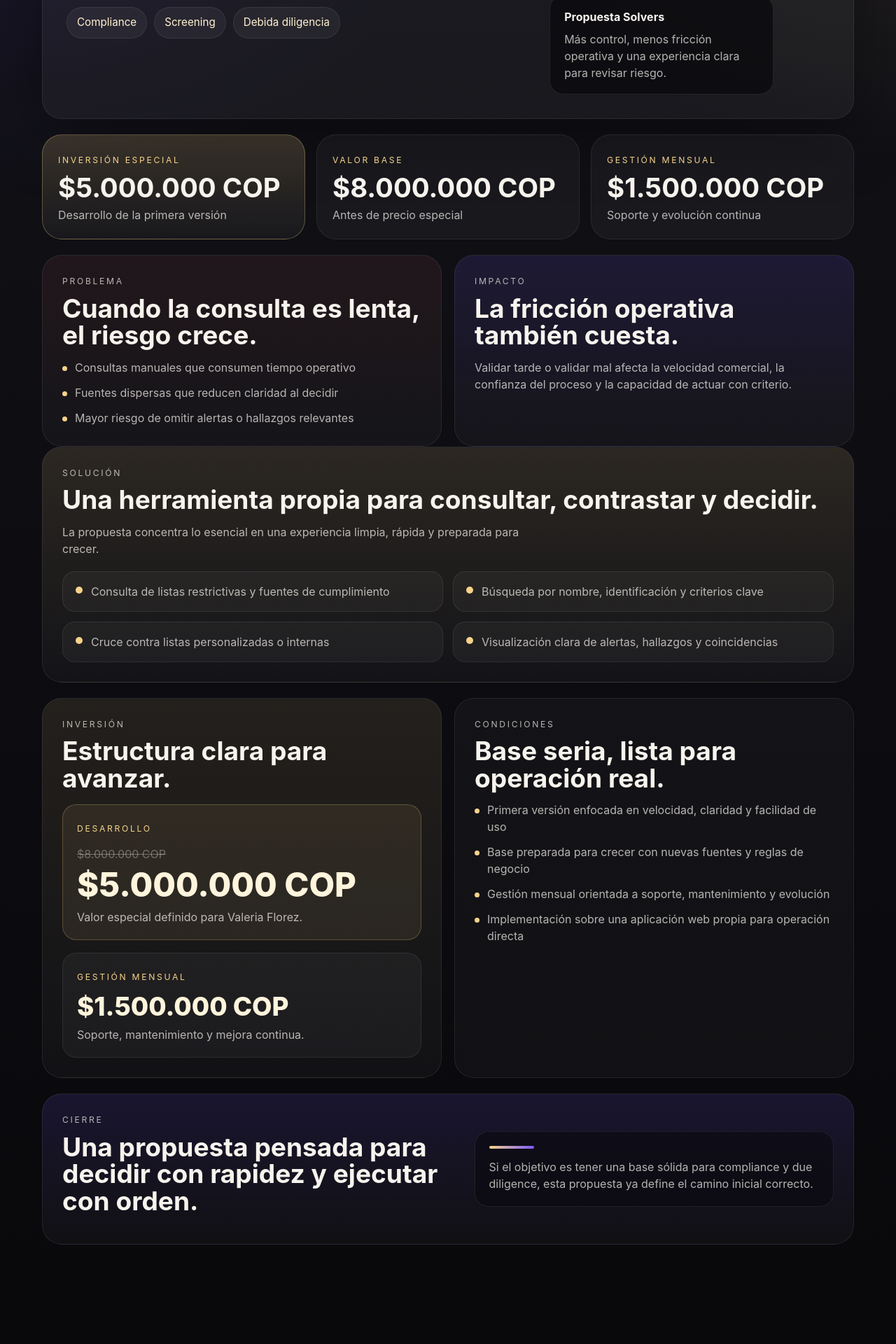
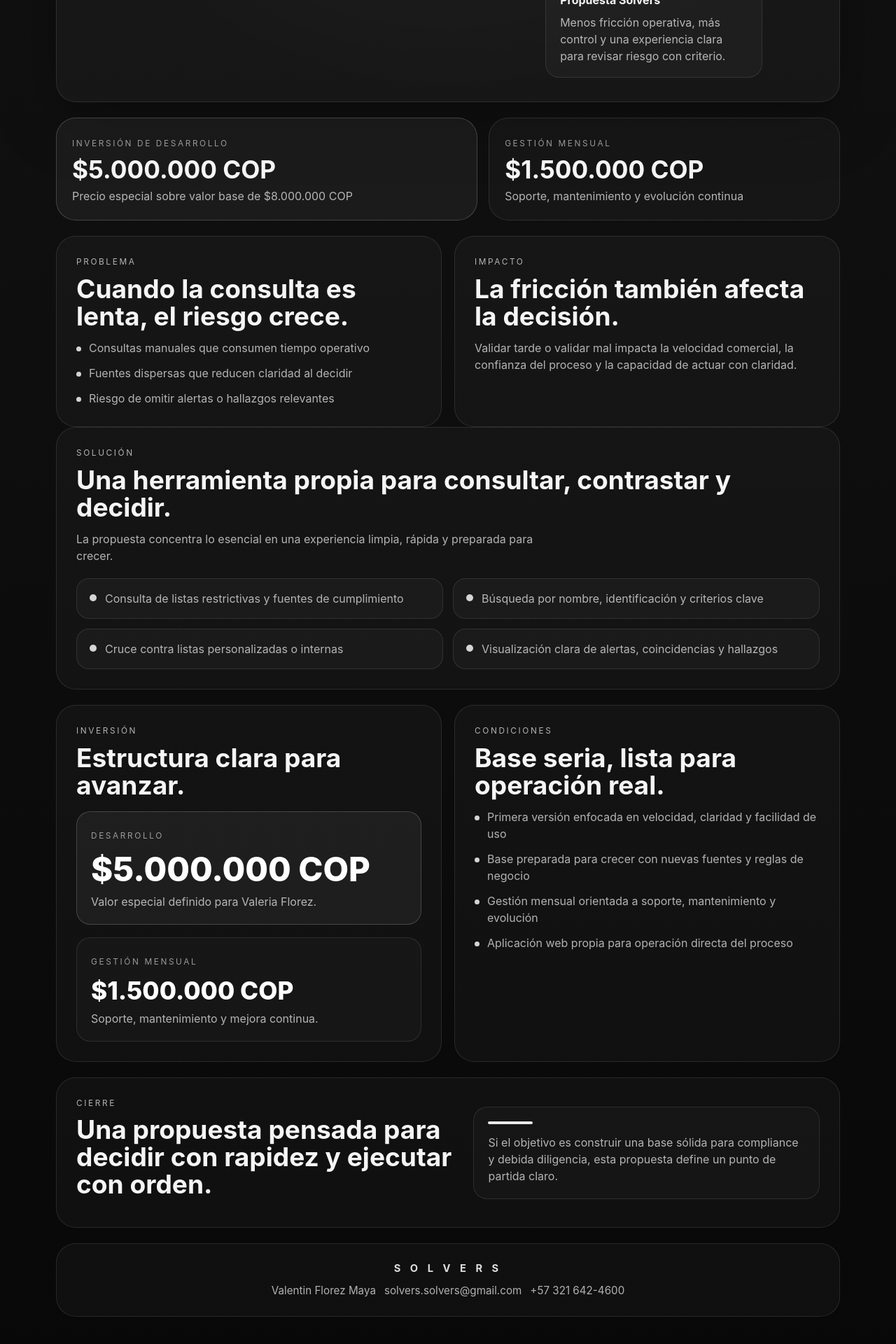
Before and after one commit to silvanasolvers/valeria-florez-compliance-proposal, a React (Vite) app: page / in a window 1280 px wide. Shown: the part 458-2378 px from the top of the page at 70% size. Before the commit the page ends 2308 px from the top, so only its background shows below. Built offline with nearby package versions, Linux system fonts and the light colour scheme.

Commit message:
Refine proposal to Solvers monochrome style

```diff
--- a/src/App.css
+++ b/src/App.css
@@ -2,19 +2,18 @@
   font-family: Inter, system-ui, -apple-system, BlinkMacSystemFont, 'Segoe UI', sans-serif;
   line-height: 1.5;
   font-weight: 400;
-  color: #f7f3ed;
-  background: #09090c;
+  color: #f5f5f5;
+  background: #080808;
   font-synthesis: none;
   text-rendering: optimizeLegibility;
   -webkit-font-smoothing: antialiased;
   -moz-osx-font-smoothing: grayscale;
-  --bg: #09090c;
-  --panel: rgba(255, 255, 255, 0.04);
-  --panel-strong: rgba(255, 255, 255, 0.07);
-  --soft: rgba(247, 243, 237, 0.72);
-  --gold: #f6d38b;
-  --purple: #7c5cff;
-  --red: #ff7a7a;
+  --bg: #080808;
+  --panel: rgba(255, 255, 255, 0.03);
+  --panel-strong: rgba(255, 255, 255, 0.05);
+  --soft: rgba(255, 255, 255, 0.68);
+  --line: rgba(255, 255, 255, 0.1);
+  --line-strong: rgba(255, 255, 255, 0.18);
 }
 
 * {
@@ -31,22 +30,22 @@ body,
 body {
   min-width: 320px;
   background:
-    radial-gradient(circle at top left, rgba(124, 92, 255, 0.16), transparent 28%),
-    radial-gradient(circle at top right, rgba(246, 211, 139, 0.14), transparent 26%),
-    linear-gradient(180deg, #121218 0%, #09090c 100%);
-  color: #f7f3ed;
+    radial-gradient(circle at top, rgba(255, 255, 255, 0.06), transparent 24%),
+    linear-gradient(180deg, #121212 0%, #080808 100%);
+  color: #f5f5f5;
 }
 
 .page {
-  width: min(1160px, calc(100% - 32px));
+  width: min(1120px, calc(100% - 32px));
   margin: 0 auto;
-  padding: 38px 0 72px;
+  padding: 34px 0 72px;
 }
 
 .hero,
 .section-card,
-.summary-card {
-  border: 1px solid rgba(255, 255, 255, 0.08);
+.summary-card,
+.footer-block {
+  border: 1px solid var(--line);
   background: var(--panel);
   border-radius: 28px;
 }
@@ -57,17 +56,17 @@ body {
   gap: 24px;
   align-items: center;
   padding: 34px;
-  box-shadow: 0 24px 90px rgba(0, 0, 0, 0.35);
+  box-shadow: 0 24px 90px rgba(0, 0, 0, 0.32);
 }
 
 .eyebrow,
 .section-kicker,
 .summary-label,
 .price-label {
-  font-size: 0.76rem;
+  font-size: 0.74rem;
   text-transform: uppercase;
   letter-spacing: 0.22em;
-  color: var(--gold);
+  color: rgba(255, 255, 255, 0.56);
 }
 
 h1,
@@ -78,37 +77,21 @@ p {
 
 h1 {
   margin-top: 12px;
-  font-size: clamp(2.8rem, 5.4vw, 5.6rem);
+  font-size: clamp(2.8rem, 5.2vw, 5.4rem);
   line-height: 0.92;
   letter-spacing: -0.055em;
   max-width: 720px;
 }
 
 h1 span {
-  color: var(--gold);
+  color: #ffffff;
 }
 
 .hero-copy {
   margin-top: 18px;
   max-width: 620px;
   color: var(--soft);
-  font-size: 1.07rem;
-}
-
-.hero-tags {
-  display: flex;
-  flex-wrap: wrap;
-  gap: 10px;
-  margin-top: 24px;
-}
-
-.hero-tags span {
-  padding: 10px 14px;
-  border-radius: 999px;
-  background: rgba(255, 255, 255, 0.05);
-  border: 1px solid rgba(255, 255, 255, 0.08);
-  color: #fff1cf;
-  font-size: 0.95rem;
+  font-size: 1.06rem;
 }
 
 .hero-side {
@@ -118,17 +101,17 @@ h1 span {
 }
 
 .hero-graphic {
-  width: min(100%, 360px);
-  filter: drop-shadow(0 0 36px rgba(124, 92, 255, 0.25));
+  width: min(100%, 340px);
+  filter: drop-shadow(0 0 24px rgba(255, 255, 255, 0.08));
 }
 
 .hero-side-card {
   width: 100%;
-  max-width: 320px;
+  max-width: 310px;
   padding: 18px 20px;
   border-radius: 20px;
-  background: rgba(10, 10, 14, 0.76);
-  border: 1px solid rgba(255, 255, 255, 0.09);
+  background: rgba(255, 255, 255, 0.03);
+  border: 1px solid var(--line);
 }
 
 .hero-side-card strong {
@@ -142,9 +125,12 @@ h1 span {
 
 .summary-strip {
   display: grid;
-  grid-template-columns: repeat(3, minmax(0, 1fr));
   gap: 16px;
   margin-top: 22px;
+}
+
+.summary-strip.compact {
+  grid-template-columns: 1.2fr 1fr;
 }
 
 .summary-card {
@@ -154,7 +140,7 @@ h1 span {
 .summary-card strong {
   display: block;
   margin-top: 10px;
-  font-size: clamp(1.5rem, 3vw, 2.4rem);
+  font-size: clamp(1.5rem, 3vw, 2.2rem);
   line-height: 1;
 }
 
@@ -164,8 +150,8 @@ h1 span {
 }
 
 .summary-card.featured {
-  background: linear-gradient(180deg, rgba(246, 211, 139, 0.18), rgba(255, 255, 255, 0.04));
-  border-color: rgba(246, 211, 139, 0.3);
+  border-color: var(--line-strong);
+  background: rgba(255, 255, 255, 0.05);
 }
 
 .content-grid {
@@ -186,22 +172,15 @@ h1 span {
 .section-card h2 {
   margin-top: 10px;
   margin-bottom: 14px;
-  font-size: clamp(1.6rem, 2.9vw, 2.4rem);
+  font-size: clamp(1.6rem, 2.9vw, 2.35rem);
   line-height: 1.04;
 }
 
 .section-card p,
 .section-card li,
-.scope-item p {
+.scope-item p,
+.footer-contact {
   color: var(--soft);
-}
-
-.problem-card {
-  background: linear-gradient(180deg, rgba(255, 122, 122, 0.08), rgba(255, 255, 255, 0.03));
-}
-
-.agitation-card {
-  background: linear-gradient(180deg, rgba(124, 92, 255, 0.14), rgba(255, 255, 255, 0.03));
 }
 
 .problem-card ul,
@@ -228,11 +207,7 @@ h1 span {
   width: 7px;
   height: 7px;
   border-radius: 999px;
-  background: var(--gold);
-}
-
-.solution-block {
-  background: linear-gradient(180deg, rgba(246, 211, 139, 0.13), rgba(255, 255, 255, 0.03));
+  background: rgba(255, 255, 255, 0.82);
 }
 
 .section-intro {
@@ -251,8 +226,8 @@ h1 span {
   gap: 12px;
   padding: 16px 18px;
   border-radius: 18px;
-  background: rgba(255, 255, 255, 0.04);
-  border: 1px solid rgba(255, 255, 255, 0.08);
+  background: rgba(255, 255, 255, 0.03);
+  border: 1px solid var(--line);
 }
 
 .scope-dot {
@@ -260,29 +235,25 @@ h1 span {
   height: 10px;
   margin-top: 0.35rem;
   border-radius: 999px;
-  background: var(--gold);
+  background: rgba(255, 255, 255, 0.82);
   flex-shrink: 0;
-}
-
-.investment-block {
-  background: linear-gradient(180deg, rgba(246, 211, 139, 0.1), rgba(255, 255, 255, 0.03));
-}
-
-.conditions-block {
-  background: rgba(255, 255, 255, 0.03);
 }
 
 .price-panel {
   margin-top: 18px;
   padding: 20px;
   border-radius: 20px;
-  border: 1px solid rgba(255, 255, 255, 0.08);
-  background: rgba(255, 255, 255, 0.04);
+  border: 1px solid var(--line);
+  background: rgba(255, 255, 255, 0.03);
 }
 
 .price-panel.large {
-  border-color: rgba(246, 211, 139, 0.24);
-  background: rgba(246, 211, 139, 0.08);
+  background: rgba(255, 255, 255, 0.05);
+  border-color: var(--line-strong);
+}
+
+.price-panel.subtle {
+  background: rgba(255, 255, 255, 0.025);
 }
 
 .price-stack {
@@ -292,22 +263,16 @@ h1 span {
   margin: 14px 0 10px;
 }
 
-.price-original {
-  color: rgba(247, 243, 237, 0.35);
-  text-decoration: line-through;
-  font-size: 1rem;
-}
-
 .price-current {
   font-size: clamp(1.9rem, 3.7vw, 3rem);
   line-height: 1;
   font-weight: 800;
-  color: #fff4dc;
+  color: #ffffff;
 }
 
 .price-current.compact {
   margin: 14px 0 10px;
-  font-size: clamp(1.55rem, 3vw, 2.3rem);
+  font-size: clamp(1.55rem, 3vw, 2.2rem);
 }
 
 .closing-block {
@@ -316,14 +281,13 @@ h1 span {
   grid-template-columns: 1fr 0.9fr;
   gap: 18px;
   align-items: center;
-  background: linear-gradient(180deg, rgba(124, 92, 255, 0.14), rgba(255, 255, 255, 0.03));
 }
 
 .closing-aside {
   padding: 20px;
   border-radius: 20px;
-  background: rgba(7, 7, 10, 0.5);
-  border: 1px solid rgba(255, 255, 255, 0.08);
+  background: rgba(255, 255, 255, 0.025);
+  border: 1px solid var(--line);
 }
 
 .closing-line {
@@ -331,12 +295,34 @@ h1 span {
   height: 4px;
   border-radius: 999px;
   margin-bottom: 14px;
-  background: linear-gradient(90deg, var(--gold), var(--purple));
+  background: rgba(255, 255, 255, 0.9);
+}
+
+.footer-block {
+  margin-top: 22px;
+  padding: 24px 28px;
+  text-align: center;
+}
+
+.footer-brand {
+  font-size: 0.92rem;
+  letter-spacing: 0.34em;
+  font-weight: 700;
+  color: rgba(255, 255, 255, 0.86);
+}
+
+.footer-contact {
+  margin-top: 10px;
+  display: flex;
+  justify-content: center;
+  flex-wrap: wrap;
+  gap: 12px;
+  font-size: 0.95rem;
 }
 
 @media (max-width: 980px) {
   .hero.enterprise,
-  .summary-strip,
+  .summary-strip.compact,
   .first-grid,
   .second-grid,
   .scope-grid,
@@ -347,13 +333,14 @@ h1 span {
 
 @media (max-width: 720px) {
   .page {
-    width: min(100% - 20px, 1160px);
+    width: min(100% - 20px, 1120px);
     padding: 20px 0 48px;
   }
 
   .hero,
   .section-card,
-  .summary-card {
+  .summary-card,
+  .footer-block {
     padding: 22px;
     border-radius: 20px;
   }
@@ -361,4 +348,9 @@ h1 span {
   h1 {
     font-size: 2.7rem;
   }
+
+  .footer-contact {
+    flex-direction: column;
+    gap: 6px;
+  }
 }
--- a/src/App.tsx
+++ b/src/App.tsx
@@ -3,40 +3,34 @@ import './App.css'
 const problemPoints = [
   'Consultas manuales que consumen tiempo operativo',
   'Fuentes dispersas que reducen claridad al decidir',
-  'Mayor riesgo de omitir alertas o hallazgos relevantes',
+  'Riesgo de omitir alertas o hallazgos relevantes',
 ]
 
 const scopePoints = [
   'Consulta de listas restrictivas y fuentes de cumplimiento',
   'Búsqueda por nombre, identificación y criterios clave',
   'Cruce contra listas personalizadas o internas',
-  'Visualización clara de alertas, hallazgos y coincidencias',
+  'Visualización clara de alertas, coincidencias y hallazgos',
 ]
 
 const conditionPoints = [
   'Primera versión enfocada en velocidad, claridad y facilidad de uso',
   'Base preparada para crecer con nuevas fuentes y reglas de negocio',
   'Gestión mensual orientada a soporte, mantenimiento y evolución',
-  'Implementación sobre una aplicación web propia para operación directa',
+  'Aplicación web propia para operación directa del proceso',
 ]
 
 function OrbitGraphic() {
   return (
     <svg viewBox="0 0 420 420" className="hero-graphic" aria-hidden="true">
-      <defs>
-        <linearGradient id="goldPurple" x1="0%" y1="0%" x2="100%" y2="100%">
-          <stop offset="0%" stopColor="#f6d38b" />
-          <stop offset="100%" stopColor="#7c5cff" />
-        </linearGradient>
-      </defs>
-      <circle cx="210" cy="210" r="148" fill="none" stroke="rgba(255,255,255,0.08)" strokeWidth="1" />
+      <circle cx="210" cy="210" r="148" fill="none" stroke="rgba(255,255,255,0.1)" strokeWidth="1" />
       <circle cx="210" cy="210" r="104" fill="none" stroke="rgba(255,255,255,0.08)" strokeWidth="1" />
-      <circle cx="210" cy="210" r="58" fill="url(#goldPurple)" opacity="0.18" />
-      <circle cx="210" cy="210" r="34" fill="none" stroke="url(#goldPurple)" strokeWidth="4" />
-      <circle cx="210" cy="106" r="10" fill="#f6d38b" />
-      <circle cx="320" cy="210" r="11" fill="#7c5cff" />
-      <circle cx="110" cy="280" r="8" fill="#ff7a7a" />
-      <path d="M210 140v46h44" fill="none" stroke="#f6d38b" strokeWidth="6" strokeLinecap="round" />
+      <circle cx="210" cy="210" r="62" fill="rgba(255,255,255,0.05)" />
+      <circle cx="210" cy="210" r="34" fill="none" stroke="rgba(255,255,255,0.92)" strokeWidth="4" />
+      <circle cx="210" cy="106" r="10" fill="rgba(255,255,255,0.9)" />
+      <circle cx="320" cy="210" r="11" fill="rgba(255,255,255,0.4)" />
+      <circle cx="110" cy="280" r="8" fill="rgba(255,255,255,0.25)" />
+      <path d="M210 140v46h44" fill="none" stroke="rgba(255,255,255,0.9)" strokeWidth="6" strokeLinecap="round" />
     </svg>
   )
 }
@@ -44,7 +38,7 @@ function OrbitGraphic() {
 function App() {
   return (
     <main className="page">
-      <section className="hero enterprise">
+      <section className="hero enterprise mono">
         <div className="hero-main">
           <div className="eyebrow">SOLVERS · PROPUESTA EMPRESARIAL</div>
           <h1>
@@ -54,12 +48,6 @@ function App() {
             Una plataforma web diseñada para centralizar consultas, detectar
             alertas relevantes y facilitar decisiones con más seguridad.
           </p>
-
-          <div className="hero-tags">
-            <span>Compliance</span>
-            <span>Screening</span>
-            <span>Debida diligencia</span>
-          </div>
         </div>
 
         <div className="hero-side">
@@ -67,33 +55,28 @@ function App() {
           <div className="hero-side-card">
             <strong>Propuesta Solvers</strong>
             <p>
-              Más control, menos fricción operativa y una experiencia clara para
-              revisar riesgo.
+              Menos fricción operativa, más control y una experiencia clara para
+              revisar riesgo con criterio.
             </p>
           </div>
         </div>
       </section>
 
-      <section className="summary-strip">
+      <section className="summary-strip compact">
         <div className="summary-card featured">
-          <span className="summary-label">Inversión especial</span>
+          <span className="summary-label">Inversión de desarrollo</span>
           <strong>$5.000.000 COP</strong>
-          <p>Desarrollo de la primera versión</p>
-        </div>
-        <div className="summary-card">
-          <span className="summary-label">Valor base</span>
-          <strong>$8.000.000 COP</strong>
-          <p>Antes de precio especial</p>
+          <p>Precio especial sobre valor base de $8.000.000 COP</p>
         </div>
         <div className="summary-card">
           <span className="summary-label">Gestión mensual</span>
           <strong>$1.500.000 COP</strong>
-          <p>Soporte y evolución continua</p>
+          <p>Soporte, mantenimiento y evolución continua</p>
         </div>
       </section>
 
       <section className="content-grid first-grid">
-        <article className="section-card problem-card">
+        <article className="section-card problem-card mono-card">
           <p className="section-kicker">Problema</p>
           <h2>Cuando la consulta es lenta, el riesgo crece.</h2>
           <ul>
@@ -103,24 +86,24 @@ function App() {
           </ul>
         </article>
 
-        <article className="section-card agitation-card">
+        <article className="section-card agitation-card mono-card">
           <p className="section-kicker">Impacto</p>
-          <h2>La fricción operativa también cuesta.</h2>
+          <h2>La fricción también afecta la decisión.</h2>
           <p>
-            Validar tarde o validar mal afecta la velocidad comercial, la
-            confianza del proceso y la capacidad de actuar con criterio.
+            Validar tarde o validar mal impacta la velocidad comercial, la
+            confianza del proceso y la capacidad de actuar con claridad.
           </p>
         </article>
       </section>
 
-      <section className="section-card solution-block">
+      <section className="section-card solution-block mono-card">
         <p className="section-kicker">Solución</p>
         <h2>Una herramienta propia para consultar, contrastar y decidir.</h2>
         <p className="section-intro">
           La propuesta concentra lo esencial en una experiencia limpia, rápida y
           preparada para crecer.
         </p>
-        <div className="scope-grid">
+        <div className="scope-grid mono-scope">
           {scopePoints.map((item) => (
             <div key={item} className="scope-item">
               <span className="scope-dot" />
@@ -131,27 +114,26 @@ function App() {
       </section>
 
       <section className="content-grid second-grid">
-        <article className="section-card investment-block">
+        <article className="section-card investment-block mono-card">
           <p className="section-kicker">Inversión</p>
           <h2>Estructura clara para avanzar.</h2>
 
-          <div className="price-panel large">
+          <div className="price-panel large mono-panel">
             <span className="price-label">Desarrollo</span>
             <div className="price-stack">
-              <span className="price-original">$8.000.000 COP</span>
               <span className="price-current">$5.000.000 COP</span>
             </div>
             <p>Valor especial definido para Valeria Florez.</p>
           </div>
 
-          <div className="price-panel small">
+          <div className="price-panel small mono-panel subtle">
             <span className="price-label">Gestión mensual</span>
             <div className="price-current compact">$1.500.000 COP</div>
             <p>Soporte, mantenimiento y mejora continua.</p>
           </div>
         </article>
 
-        <article className="section-card conditions-block">
+        <article className="section-card conditions-block mono-card">
           <p className="section-kicker">Condiciones</p>
           <h2>Base seria, lista para operación real.</h2>
           <ul>
@@ -162,19 +144,28 @@ function App() {
         </article>
       </section>
 
-      <section className="section-card closing-block">
+      <section className="section-card closing-block mono-card">
         <div>
           <p className="section-kicker">Cierre</p>
           <h2>Una propuesta pensada para decidir con rapidez y ejecutar con orden.</h2>
         </div>
-        <div className="closing-aside">
+        <div className="closing-aside mono-aside">
           <div className="closing-line" />
           <p>
-            Si el objetivo es tener una base sólida para compliance y due
-            diligence, esta propuesta ya define el camino inicial correcto.
+            Si el objetivo es construir una base sólida para compliance y debida
+            diligencia, esta propuesta define un punto de partida claro.
           </p>
         </div>
       </section>
+
+      <footer className="footer-block">
+        <div className="footer-brand">S O L V E R S</div>
+        <div className="footer-contact">
+          <span>Valentin Florez Maya</span>
+          <span>solvers.solvers@gmail.com</span>
+          <span>+57 321 642-4600</span>
+        </div>
+      </footer>
     </main>
   )
 }
```
